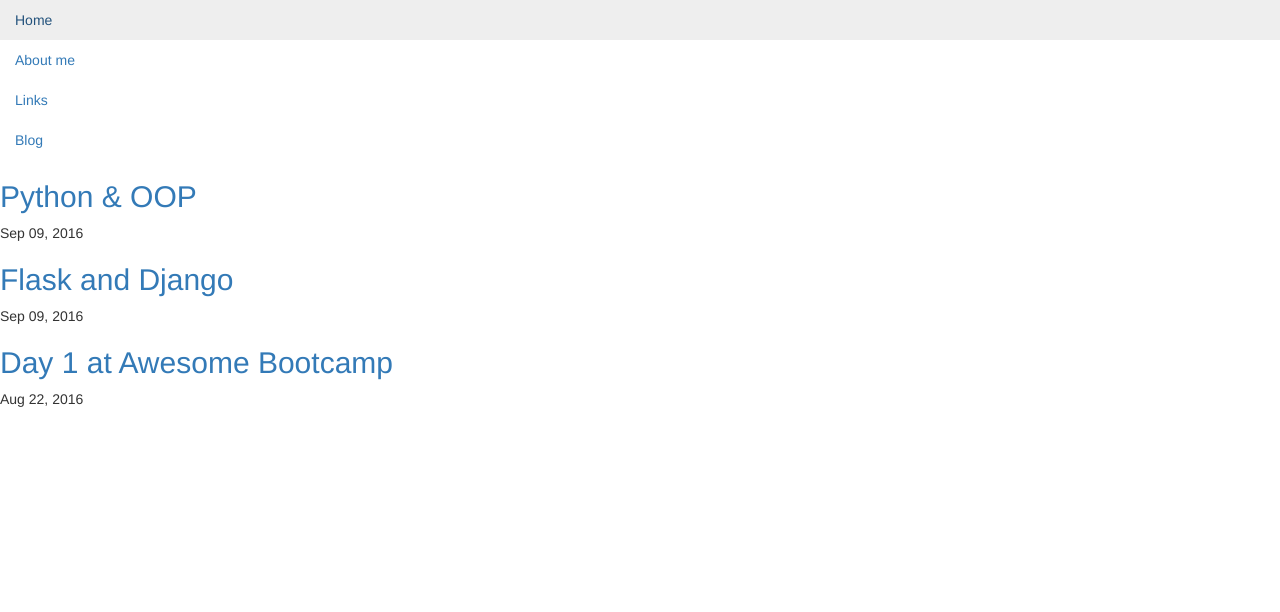
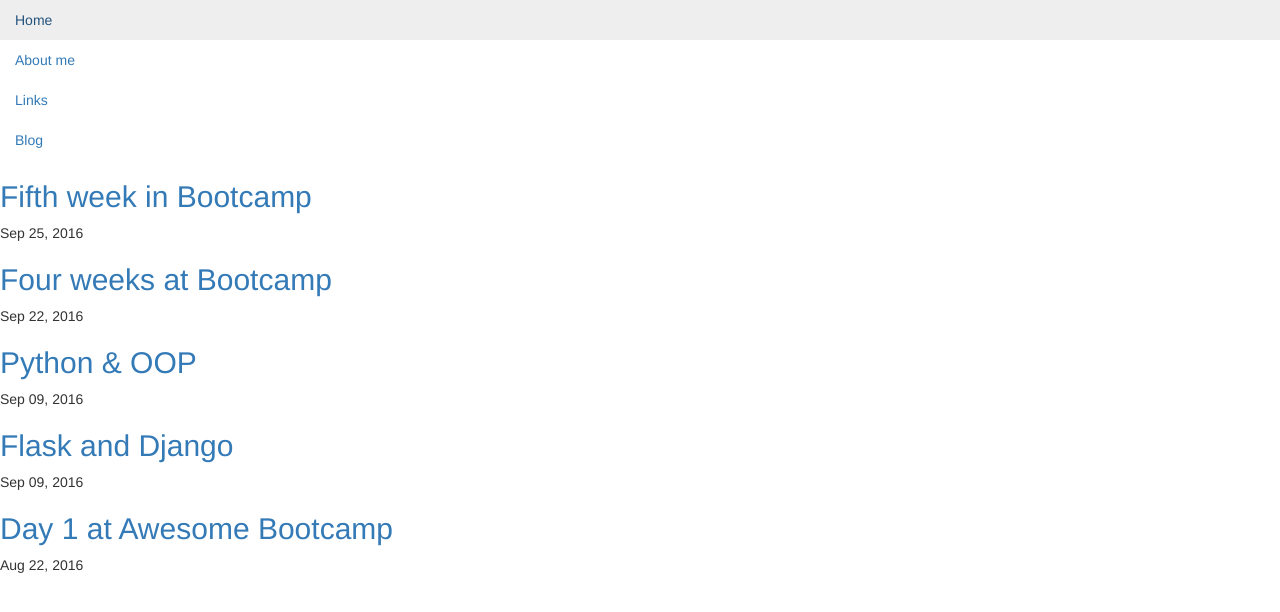
Before and after one commit to LavanyaMano/old, a Jekyll site: the page built from blog.html, in a window 1280 px wide. Shown: the top 612 px of the page. Built offline with Jekyll 4.4.1, drawn with Linux system fonts in a browser that asks for light colours; nearby versions of some CDN libraries.

Commit message:
renaming the posts

```diff
--- a/_posts/4_weeks at_bootcamp.md
+++ b/_posts/2016-9-22-4_weeks at_bootcamp.md
@@ -1,6 +1,6 @@
 ---
 layout: page
-title: Flask and Django
+title: Four weeks at Bootcamp
 ---
 
 It has been four weeks since the class started.
--- a/_posts/Fifth_week.md
+++ b/_posts/2016-9-25-Fifth_week.md
@@ -1,6 +1,6 @@
 ---
 layout: page
-title: Flask and Django
+title: Fifth week in Bootcamp
 ---
 
 This is Django week.
```
Also changed, not shown: 1 other file.
